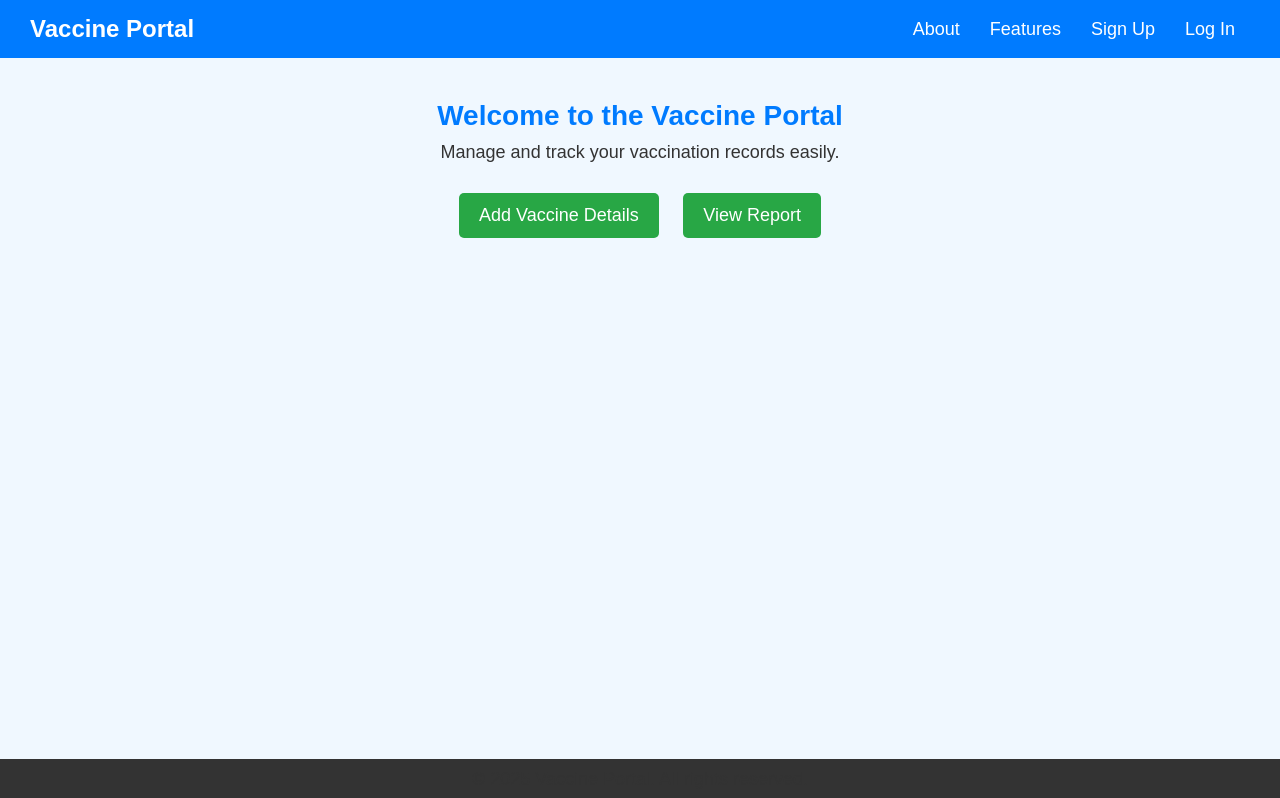
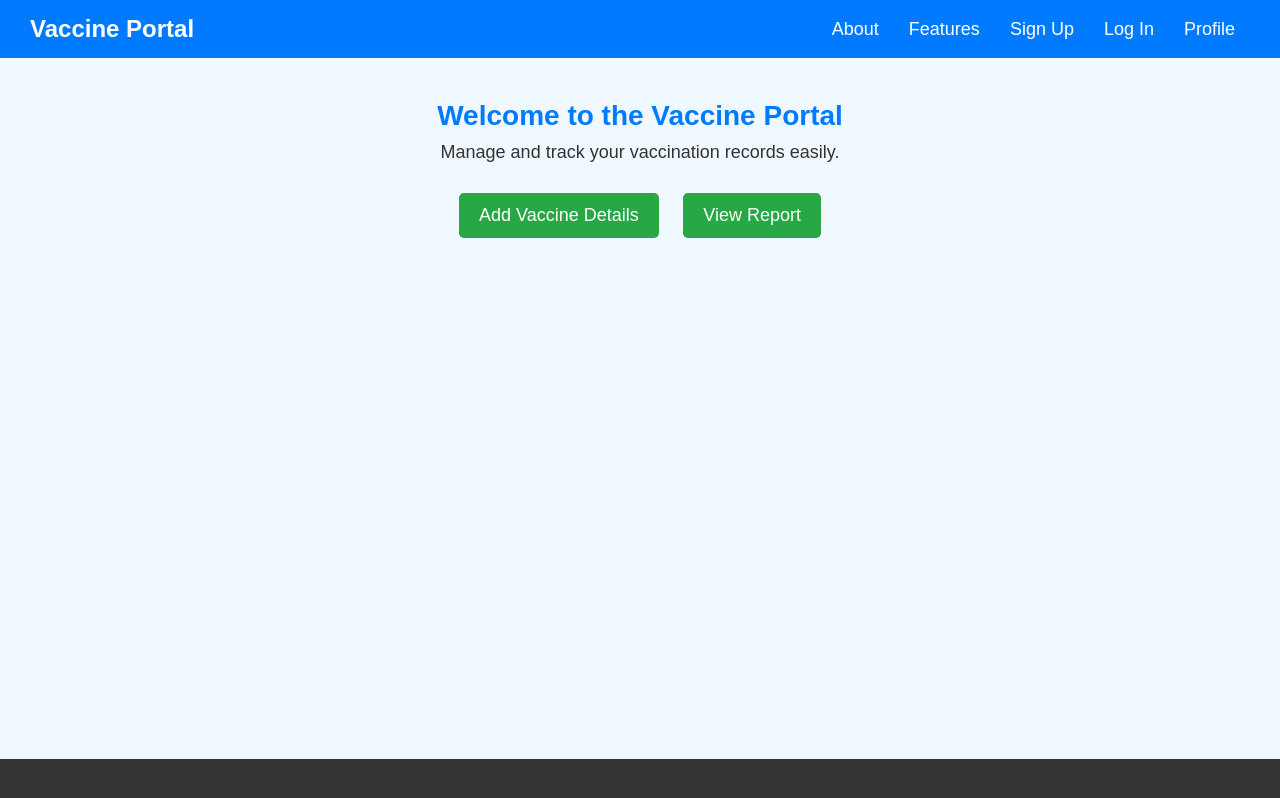
Before and after one commit to swejal19/DBMS-Project, a plain HTML site: page frontend/index.html in a window 1280 px wide. Drawn offline with Linux system fonts and the light colour scheme.

Commit message:
Update index.html

```diff
--- a/frontend/index.html
+++ b/frontend/index.html
@@ -17,6 +17,7 @@
                 <li><a href="#">Features</a></li>
                 <li><a href="signup.html">Sign Up</a></li>
                 <li><a href="login.html">Log In</a></li>
+                <li><a href="profile.html" class="profile-btn">Profile</a></li>
             </ul>
         </nav>
     </header>
```
